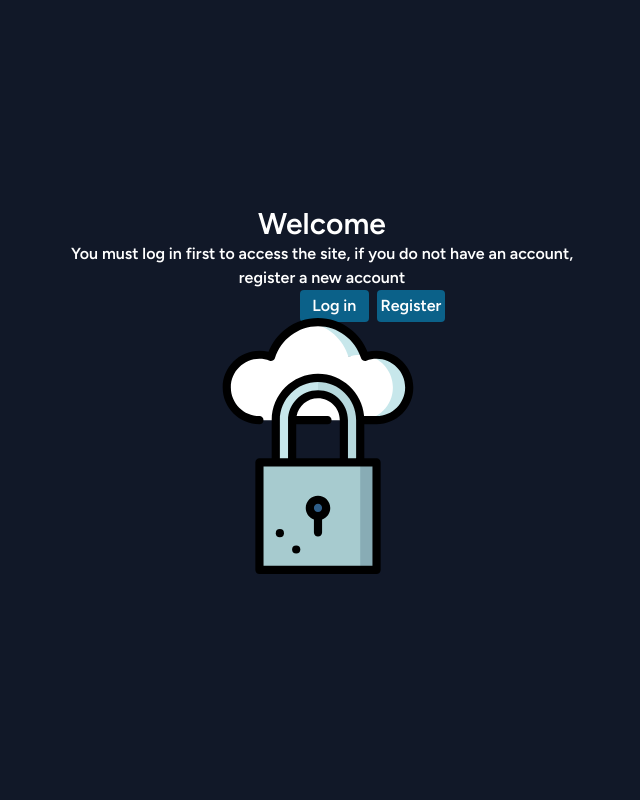
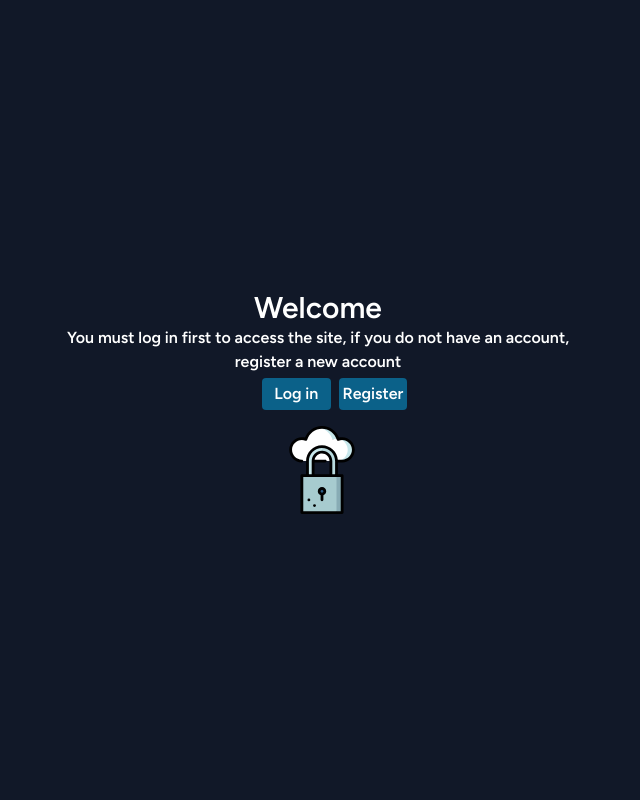
Before and after one commit to progalaa99/Digital-Advocacy, a Laravel app: page / in a window 1280 px wide. Shown: the whole page, without its empty margins (318-958 px from the left). Run offline with Laravel 10, Linux system fonts and the light colour scheme; style sheets or scripts are compiled from the project's sources; some libraries are stand-ins or nearby versions.

Commit message:
Update welcome.blade.php

```diff
--- a/digital/resources/views/welcome.blade.php
+++ b/digital/resources/views/welcome.blade.php
@@ -19,28 +19,29 @@
         <div class=" flex flex-col bg-darkalaa relative sm:flex sm:justify-center sm:items-center min-h-screen  bg-center  selection:bg-red-500 selection:text-white bg-111828">
             {{-- <div class="bg-darkalaa"> --}}
 
-            <div class=" font-bold text-white text-center items-center justify-center ">
-            <h1 class="text-3xl">Welcome</h1>
-            <h2 class="text-1xl text-center">You must log in first to access the site, if you do not have an account,<br> register a new account</h2>
+            <div class=" font-bold text-white text-center items-center justify-center p-1 mr-2  ">
+                <h1 class="text-3xl">Welcome</h1>
+                <h2 class="text-1xl text-center">You must log in first to access the site, if you do not have an account,<br> register a new account</h2>
                 {{-- <img class="w-64 h-64  transform -translate-x-1/9 -translate-y-1/11 " src="/icon/privacy-svgrepo-com.svg" alt="شعار الشركة"> --}}
+
             </div>
 
 
 
 
 
-            <div class=" relative  flex p-1 mr-9  flex items-center justify-center " > {{--    --}}
+            <div class=" relative  flex p-1  right-14  " > {{--    --}}
                 @if (Route::has('login'))
                 <div class="absolute inset-0 ">
                     @auth
-                    <div class="flex-shrink-0 w-1/2 p-1 mr-2 bg-buttonalaa   border-none  hover:border-solid rounded text-center" >
+                    <div class="flex-shrink-0 w-1/2 p-1 mr-2  bg-buttonalaa   border-none  hover:border-solid rounded text-center" >
 
                         <a href="{{ url('/dashboard') }}" class="font-semibold text-gray-600 hover:text-gray-900 focus:outline focus:outline-2 focus:rounded-sm focus:outline-red-500">Dashboard</a>
                     </div>
                     @else
 
 
-                <div class="flex fixed top-30 left-30 right-30 text-center">
+                <div class=" flex fixed top-30 left-30 right-30 text-center translate-x-15">
                     <div class="flex-shrink-0 w-1/2 p-1 mr-2 bg-buttonalaa   border-none  hover:border-solid rounded text-center" >
                         <a href="{{ route('login') }}" class=" font-semibold text-white hover:text-white-900 focus:outline focus:outline-2 focus:rounded-sm ">Log in</a>
                     </div>
@@ -54,11 +55,12 @@
                 </div>
             @endif
             </div>
+            <img class="w-32 h-32 pt-10  transform -translate-x-1/9 -translate-y-1/11 " src="/icon/privacy-svgrepo-com.svg" alt="شعار الشركة">
 
-            <div class=" relative  flex p-5 mr-2  flex items-center justify-center">
-                <img class="w-64 h-64  transform -translate-x-1/9 -translate-y-1/11 " src="/icon/privacy-svgrepo-com.svg" alt="شعار الشركة">
+            {{-- <div class=" relative  flex p-5 mr-2  flex items-center justify-center">
+                <img class="w-32 h-32 pt-10  transform -translate-x-1/9 -translate-y-1/11 " src="/icon/privacy-svgrepo-com.svg" alt="شعار الشركة">
 
-            </div>
+            </div> --}}
 
             {{-- <div class="max-w-7xl mx-auto p-6 lg:p-8">
                 <div class="flex justify-center">
```
